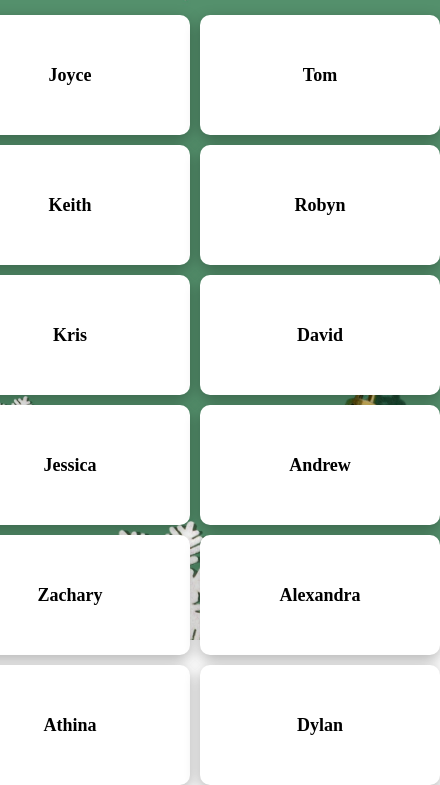
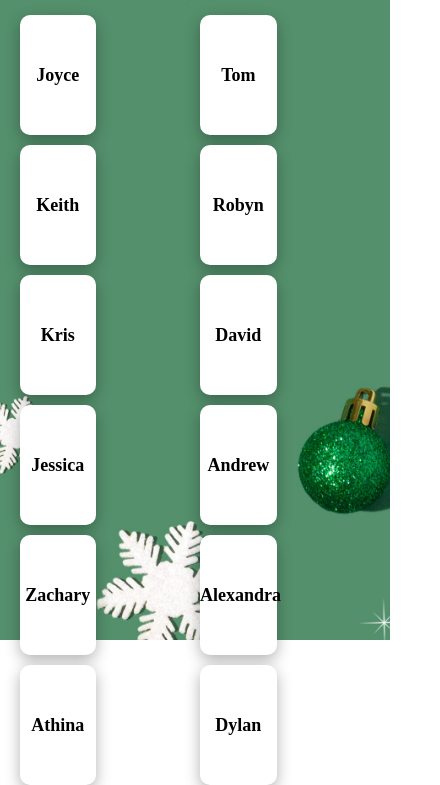
Before and after one commit to paulsenfamilychristmas/gift-exchange, a plain HTML site: page index.html in a window 390 px wide. Shown: the part 204-989 px from the top of the page, 440 px wide, since content can reach past the window. Drawn offline with Linux system fonts and the light colour scheme.

Commit message:
mobile friendly adjustments part 1

```diff
--- a/style.css
+++ b/style.css
@@ -26,10 +26,11 @@ h1 {
     display: grid;
     grid-template-columns: repeat(4, 1fr);
     gap: 10px;
+    width: 90%;
 }
 
 .rectangle {
-    width: 240px;
+    width: 45%;
     background-color: #fff;
     color: #000;
     text-align: center;
```
Also changed, not shown: members/zachary.html (+1 -1 lines).
